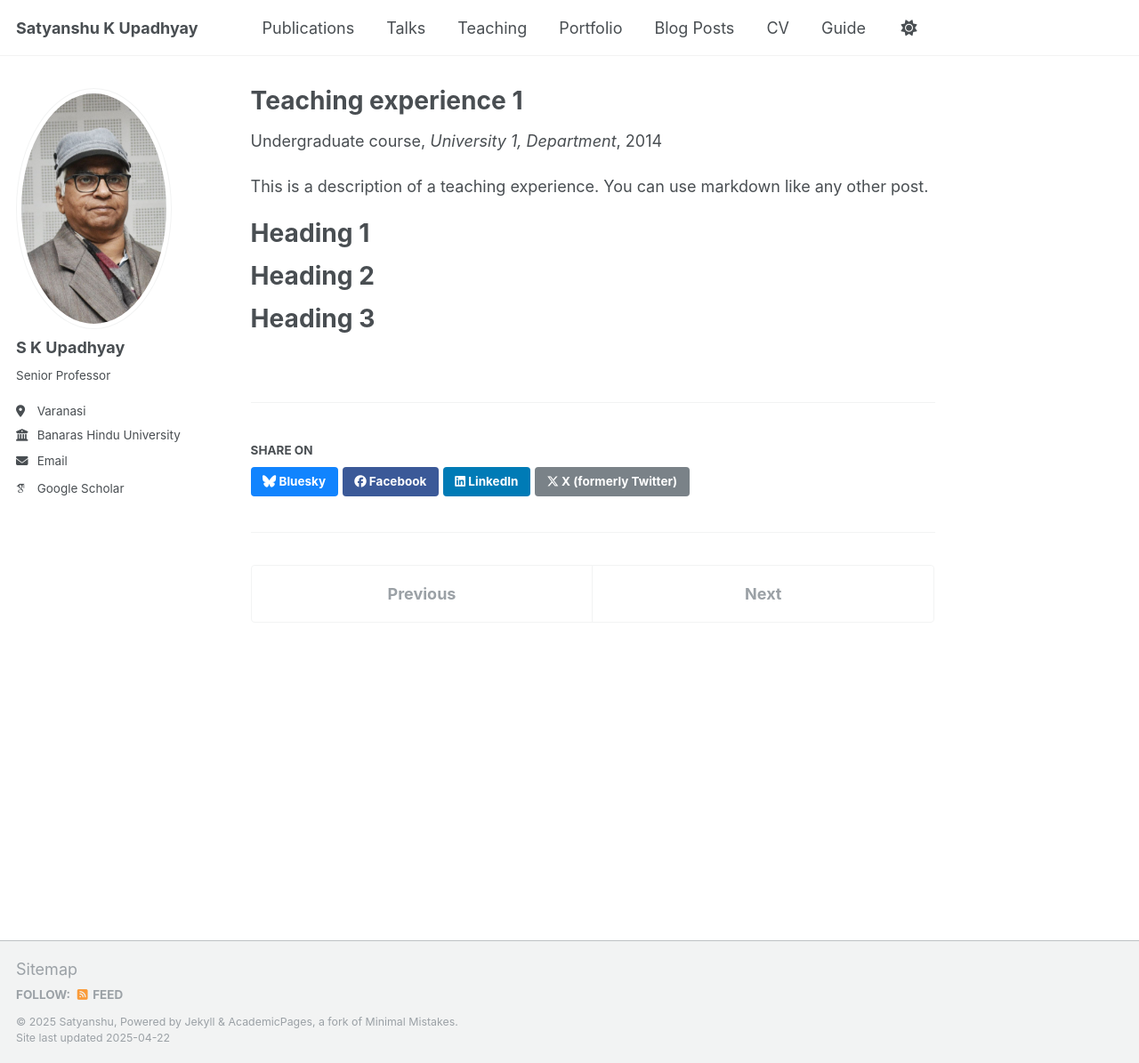
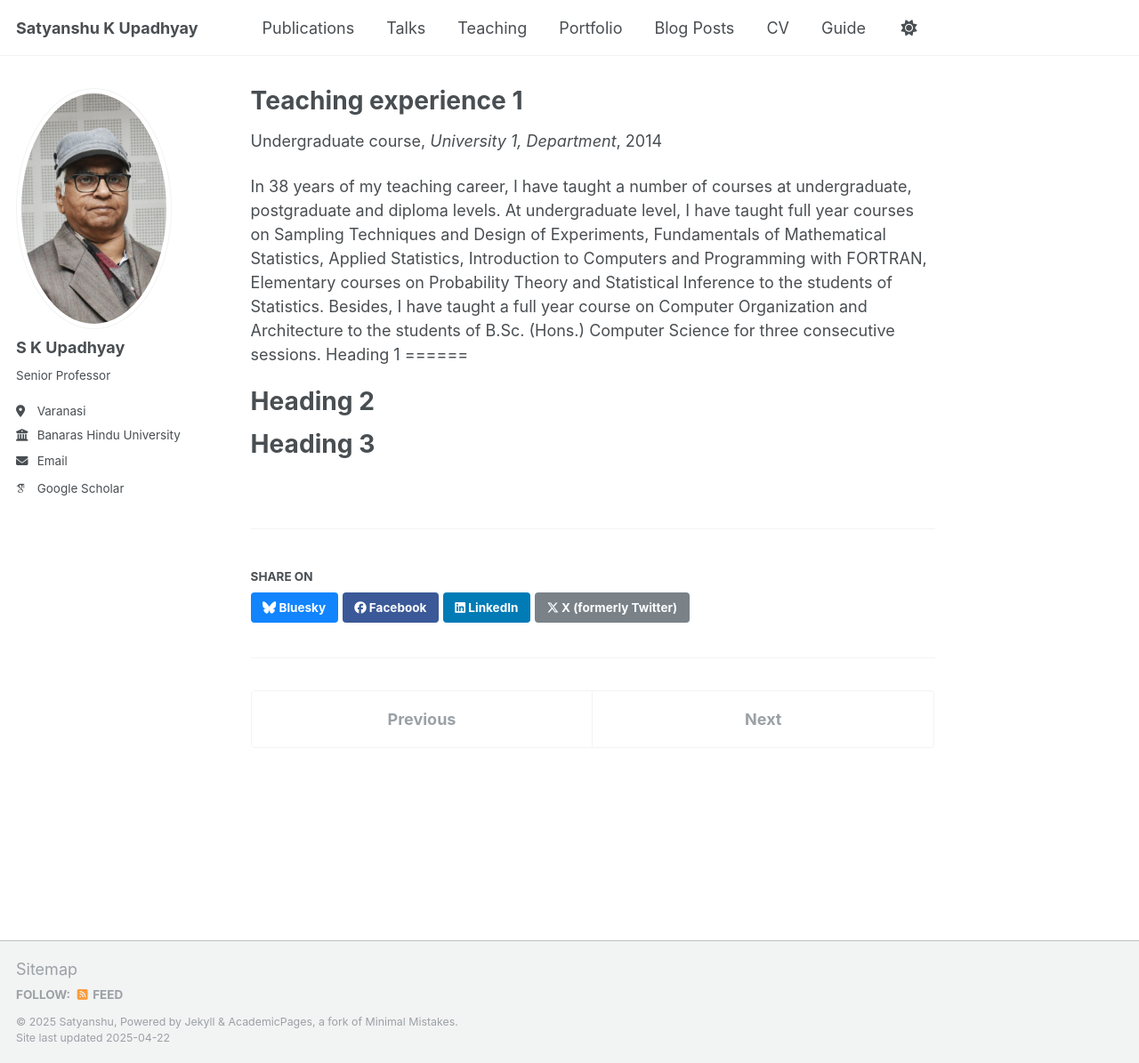
Before and after one commit to satyanshukupadhyay/satyanshukupadhyay, a Jekyll site: the page built from _teaching/2014-spring-teaching-1.md, in a window 1280 px wide and 1195 px high. Shown: the whole window at 89% size. Built offline with Jekyll 4.4.1, drawn with Linux system fonts in a browser that asks for light colours; some web fonts are replaced.

Commit message:
Update 2014-spring-teaching-1.md

```diff
--- a/_teaching/2014-spring-teaching-1.md
+++ b/_teaching/2014-spring-teaching-1.md
@@ -8,8 +8,8 @@ date: 2014-01-01
 location: "City, Country"
 ---
 
-This is a description of a teaching experience. You can use markdown like any other post.
 
+In 38 years of my teaching career, I have taught a number of courses at undergraduate, postgraduate and diploma levels. At undergraduate level, I have taught full year courses on Sampling Techniques and Design of Experiments, Fundamentals of Mathematical Statistics, Applied Statistics, Introduction to Computers and Programming with FORTRAN, Elementary courses on Probability Theory and Statistical Inference to the students of Statistics. Besides, I have taught a full year course on Computer Organization and Architecture to the students of B.Sc. (Hons.) Computer Science for three consecutive sessions.
 Heading 1
 ======
 
```
